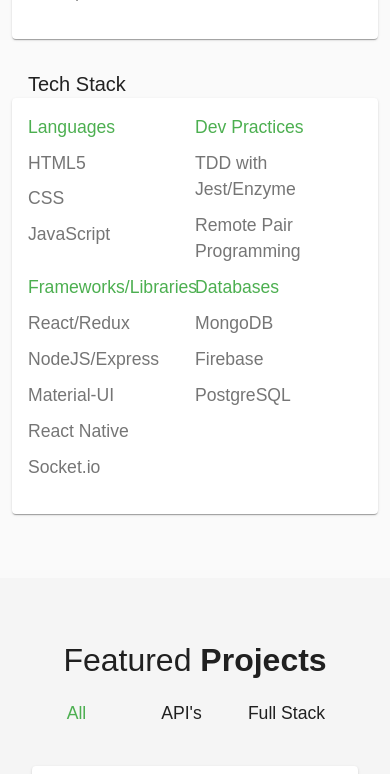
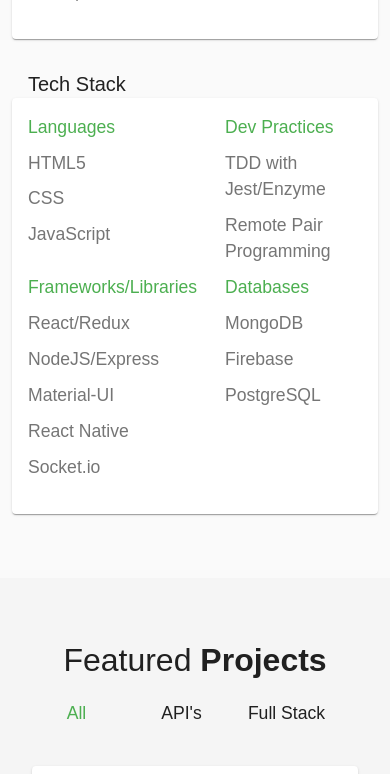
Before and after one commit to zach-ryan-butler/portfolio-site, a React app: page / in a window 390 px wide. Shown: the part 1706-2480 px from the top of the page. Built offline with nearby package versions, Linux system fonts and the light colour scheme; the HTML template or start-up script is replaced by a standard one.

Commit message:
add style changes

```diff
--- a/src/components/contactForm/ContactForm.styles.js
+++ b/src/components/contactForm/ContactForm.styles.js
@@ -16,9 +16,9 @@
   },
   button: {
     width: '170px',
-    marginTop: theme.spacing(4),
+    marginTop: theme.spacing(0.5),
     backgroundColor: theme.palette.success.main,
-    color: 'inherit',
+    color: theme.palette.common.white,
     '&:hover': {
       backgroundColor: theme.palette.success.main,
     },
--- a/src/components/techStackCard/TechStack.styles.js
+++ b/src/components/techStackCard/TechStack.styles.js
@@ -8,10 +8,6 @@
   },
   box: {
     width: '50%',
-  },
-  bodyText: {
-    paddingBottom: theme.spacing(1.2),
-    color: theme.palette.text.secondary,
   },
   boxContainer: {
     display: 'flex',
@@ -24,6 +20,16 @@
     display: 'flex',
     width: '100%',
   },
+  bodyText: {
+    paddingBottom: theme.spacing(1.2),
+    color: theme.palette.text.secondary,
+  },
+  rightBoxes: {
+    width: '50%',
+    [theme.breakpoints.down('sm')]: {
+      paddingLeft: theme.spacing(3.75),
+    },
+  },
   titleText: {
     paddingBottom: theme.spacing(1.2),
     color: theme.palette.success.main,
--- a/src/components/techStackCard/TechStackCard.js
+++ b/src/components/techStackCard/TechStackCard.js
@@ -15,7 +15,7 @@
             <Typography className={classes.bodyText}>CSS</Typography>
             <Typography className={classes.bodyText}>JavaScript</Typography>
           </Box>
-          <Box className={classes.box}>
+          <Box className={classes.rightBoxes}>
             <Typography className={classes.titleText}>Dev Practices</Typography>
             <Typography className={classes.bodyText}>
               TDD with Jest/Enzyme
@@ -36,7 +36,7 @@
             <Typography className={classes.bodyText}>React Native</Typography>
             <Typography className={classes.bodyText}>Socket.io</Typography>
           </Box>
-          <Box className={classes.box}>
+          <Box className={classes.rightBoxes}>
             <Typography className={classes.titleText}>Databases</Typography>
             <Typography className={classes.bodyText}>MongoDB</Typography>
             <Typography className={classes.bodyText}>Firebase</Typography>
```
